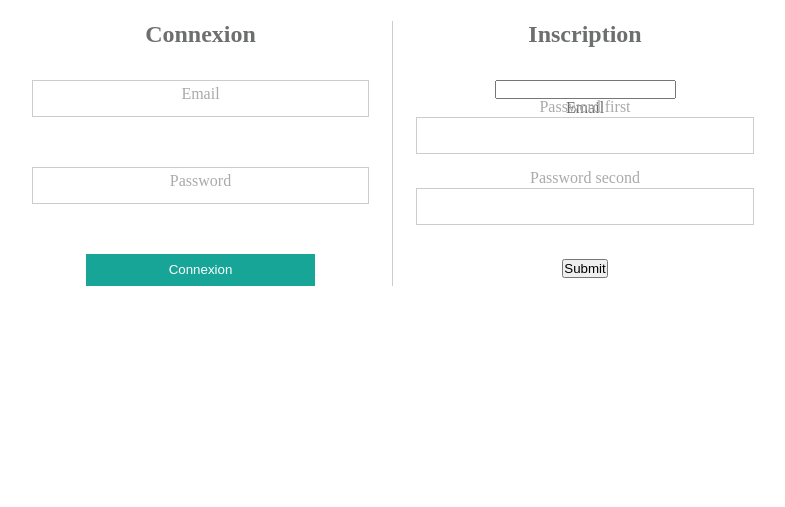
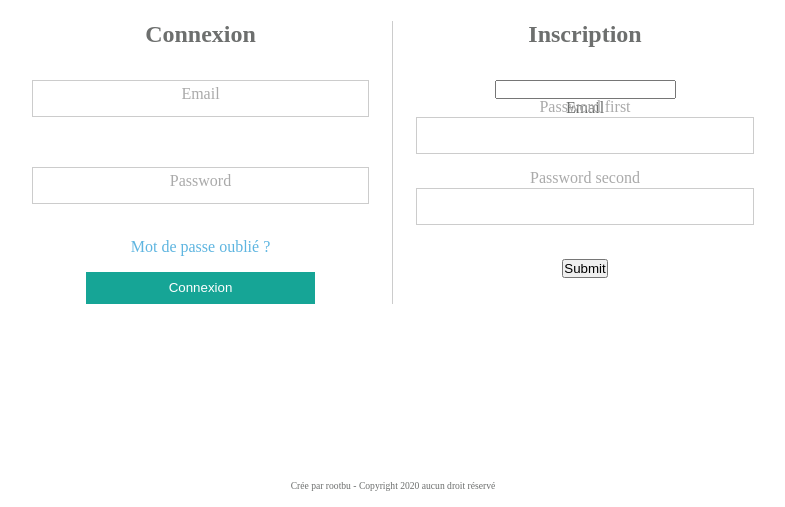
Before and after one commit to root-c137/MeilleureSerieFrancaise.fr, a Symfony app: template templates/security/login.html.twig in a window 1280 px wide. Shown: the part 297-804 px from the top of the page, without its empty margins (247-1032 px from the left). Before the commit the page ends 583 px from the top, so only its background shows below. Run offline with Twig, Linux system fonts and the light colour scheme; the template is opened without the code that fills it, so the values that code supplies are empty; form fields are guessed from the names that the template uses; some libraries are stand-ins or nearby versions.

Commit message:
Ajout d'un footer

```diff
--- /dev/null
+++ b/public/CSS/Footer.css
@@ -0,0 +1,8 @@
+footer
+{
+    width:100%;
+    text-align: center;
+    font-size:0.6rem;
+    margin-top:10rem;
+    padding:1rem;
+}
--- a/public/CSS/Home.css
+++ b/public/CSS/Home.css
@@ -79,7 +79,8 @@ main .Title
 .TotalVote
 {
     font-size:1rem;
-
+    margin-top:1rem;
+    font-weight: bold;
 }
 
 .Voter_Button
--- a/public/CSS/Inscription.css
+++ b/public/CSS/Inscription.css
@@ -146,6 +146,12 @@
 .FormGroup:focus-within
 {
 
+}
+
+.HelpPassword
+{
+    text-decoration:none;
+    color:#5eb5e0;
 }
 
 
--- a/templates/base.html.twig
+++ b/templates/base.html.twig
@@ -6,6 +6,8 @@
         <title>{% block title %}Welcome!{% endblock %}</title>
         <link rel="stylesheet" href="{{ asset("CSS/Default.css")  }}"/>
         <link rel="stylesheet" href="{{ asset("CSS/Header.css")  }}"/>
+        <link rel="stylesheet" href="{{ asset("CSS/Footer.css")  }}"/>
+
 
         {% block stylesheets %}{% endblock %}
     </head>
@@ -25,6 +27,11 @@
     </header>
 
         {% block body %}{% endblock %}
+
+    <footer>
+        <p>Crée par rootbu - Copyright 2020 aucun droit réservé</p>
+    </footer>
+
         {% block javascripts %}
     <script type="text/javascript">
 
--- a/templates/home/index.html.twig
+++ b/templates/home/index.html.twig
@@ -18,6 +18,7 @@
 
         <section class="Votes">
 
+            <p>Pourquoi ces séries en particulier ? Parceque c'est comme ça.</p>
             <p class="TotalVote">
 
                 {% if VoteNull %}
--- a/templates/security/login.html.twig
+++ b/templates/security/login.html.twig
@@ -36,6 +36,8 @@
                 <div class="FormGroup" >
                     <input type="password" name="password" id="inputPassword" placeholder="mot de passe" class="FormControl" required>
                     <label for="inputPassword" class="FormLabel">Password</label>
+                    <a href="#" class="HelpPassword">Mot de passe oublié ?</a>
+
                 </div>
 
                 <input type="hidden" name="_csrf_token"
@@ -72,6 +74,7 @@
             <div class="FormGroup">
                 {{ form_widget(Form.email) }}
                 {{ form_label(Form.email) }}
+
             </div>
 
             <div class="FormGroup">
```
